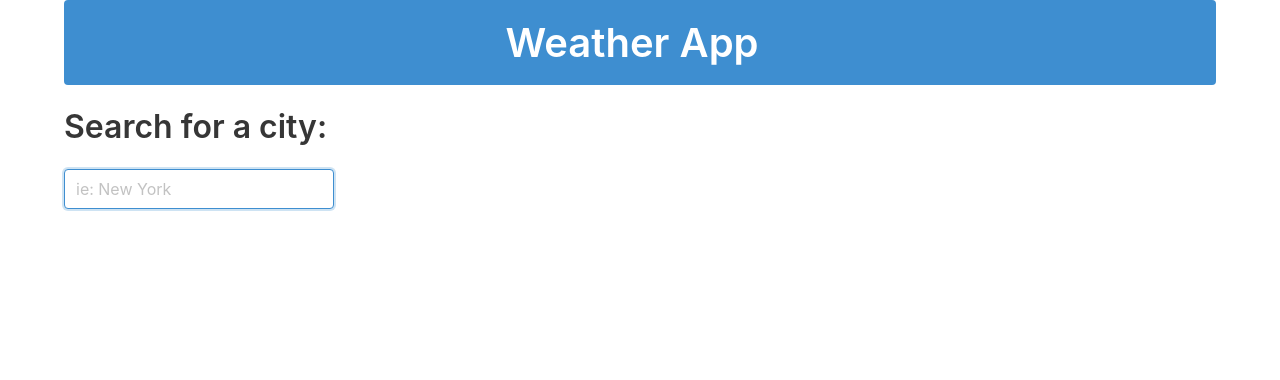
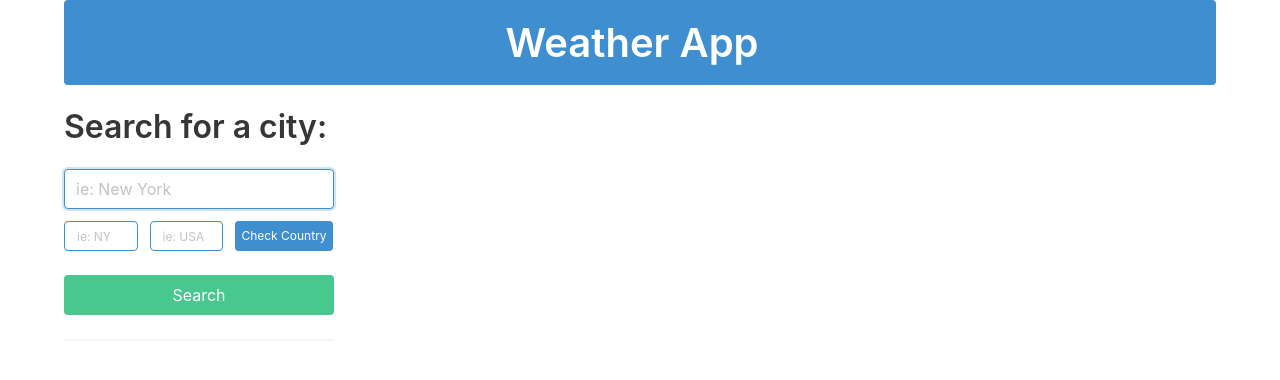
Before and after one commit to Meg-Hinckley35/Weather, a plain HTML site: page index.html in a window 1280 px wide. Drawn offline with nearby package versions, Linux system fonts and the light colour scheme.

Commit message:
added inputs for city, state, and country.  Plus a button to handle the search

```diff
--- a/index.html
+++ b/index.html
@@ -25,8 +25,21 @@
                     <input type="text" class="input is-info mb-5" id="city-input" placeholder="ie: New York"
                     autofocus="">
                 <div class="columns">
+                    <input class="input is-info column is-3 ml-3 is-size-7" id="state-input" placeholder="ie: NY">
+                    <input class="input is-info column is-3 ml-3 is-size-7" id="country-input"
+                            placeholder="ie: USA">
+                    <button class="button is-info column is-4 ml-3 is-size-7 p-1"
+                        onclick="javascript:window.open('https://en.wikipedia.org/wiki/ISO_3166-1_alpha-2#Officially_assigned_code_elements', '_blank');">Check
+                        Country</button>
+                </div>
+                <button class="button is-success column is-12 has-text-centered p-1 mt-5"
+                        id="search-weather">Search</button>
+                    <hr class="search-hr">
+                    <div id="searchContainer">
+                    </div>
+            </div>
+            <div class="column is-9 mt-2">
 
-                </div>
             </div>
         </div>
     </div>
```
